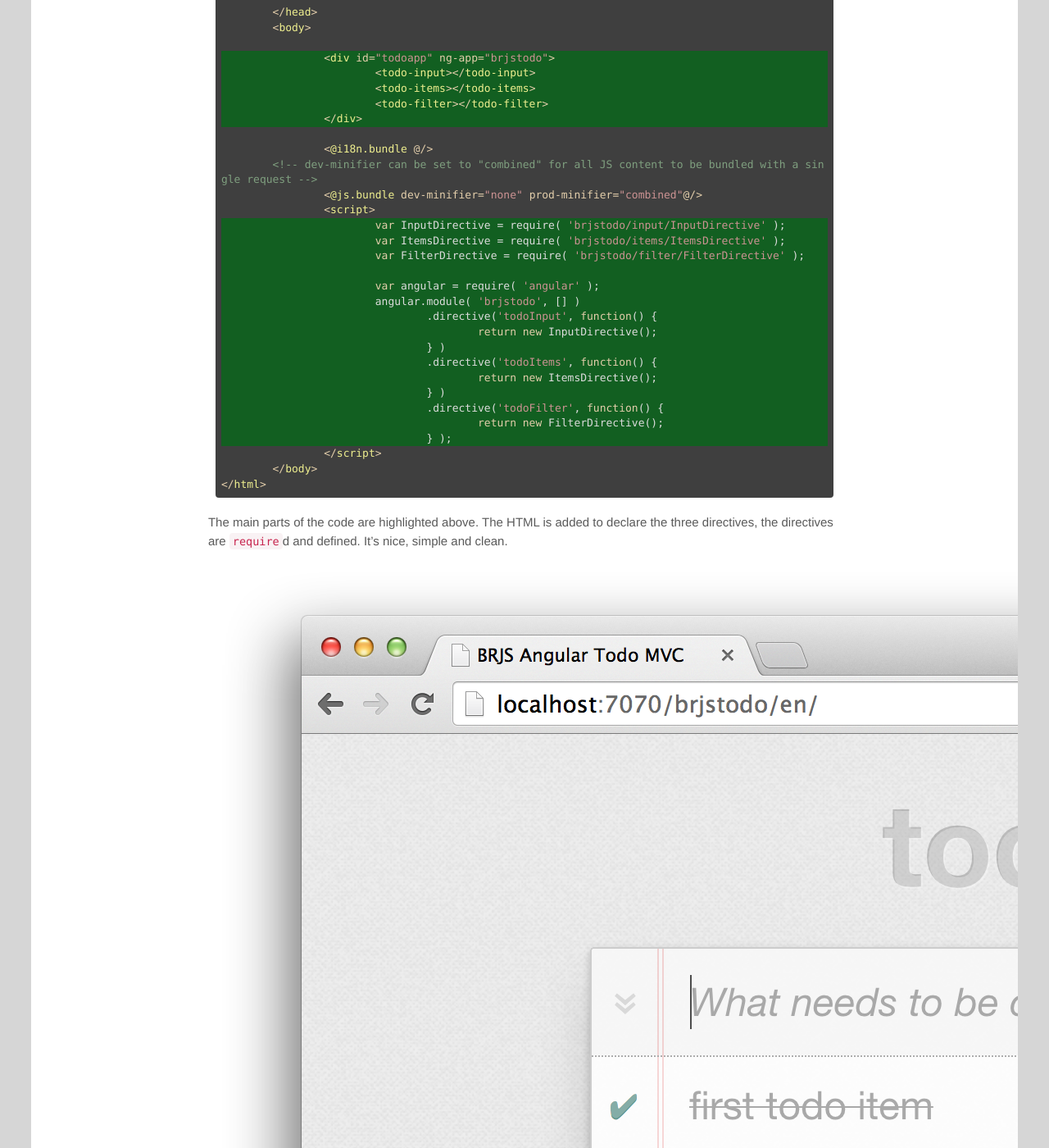
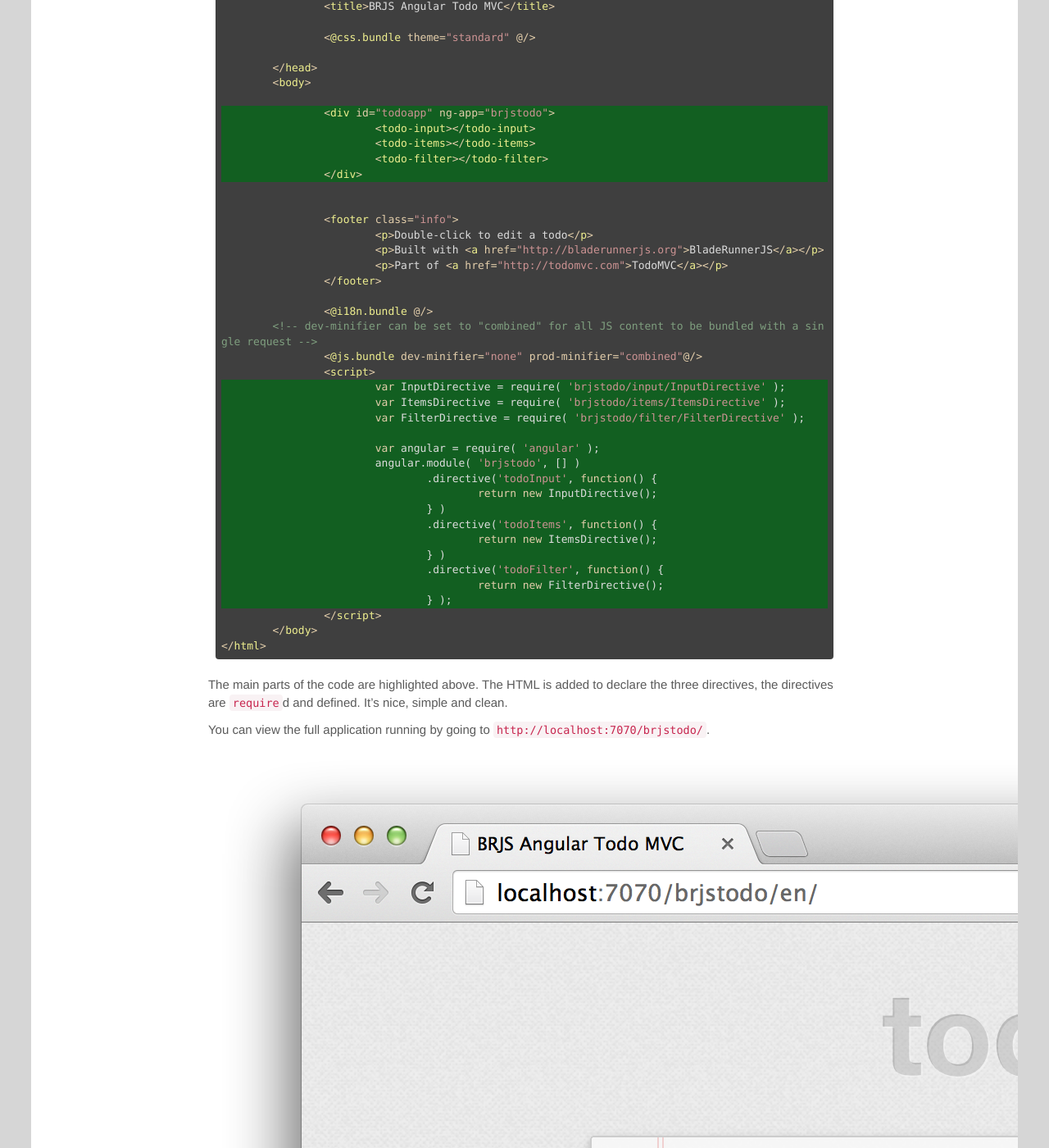
Before and after one commit to BladeRunnerJS/brjs-site, a Jekyll site: the page built from _posts/2014-09-01-using-angularjs-with-bladerunnerjs.md, in a window 1280 px wide and 1400 px high, scrolled down 18987 px. Shown: the whole window at 82% size. Built offline with Jekyll 4.4.1, drawn with Linux system fonts in a browser that asks for light colours; nearby versions of some CDN libraries; Markdown is read by kramdown in place of the engine named in the settings; comment, search, counter and statistics services are not loaded.

Commit message:
Angular blog updates

```diff
--- a/_posts/2014-09-01-using-angularjs-with-bladerunnerjs.md
+++ b/_posts/2014-09-01-using-angularjs-with-bladerunnerjs.md
@@ -677,6 +677,13 @@ Resulting in something like the following via `http://localhost:7070/brjstodo/de
 		</div>
 <!-- end of new code -->
 
+
+		<footer class="info">
+			<p>Double-click to edit a todo</p>
+			<p>Built with <a href="http://bladerunnerjs.org">BladeRunnerJS</a></p>
+			<p>Part of <a href="http://todomvc.com">TodoMVC</a></p>
+		</footer>
+
 		<@i18n.bundle @/>
     	<!-- dev-minifier can be set to "combined" for all JS content to be bundled with a single request -->
 		<@js.bundle dev-minifier="none" prod-minifier="combined"@/>
@@ -705,6 +712,8 @@ Resulting in something like the following via `http://localhost:7070/brjstodo/de
 
 The main parts of the code are highlighted above. The HTML is added to declare the three directives, the directives are `require`d and defined. It's nice, simple and clean.
 
+You can view the full application running by going to `http://localhost:7070/brjstodo/`.
+
 <a href="http://bladerunnerjs.github.io/brjs-todomvc-angular/"><img src="/blog/img/brjs-angular-tutorial/brjs-angular-todomvc.png" /></a>
 
 ## Conclusion
```
Also changed, not shown: blog/img/brjs-angular-tutorial/brjs-plus-angular-250.png (added), blog/img/brjs-angular-tutorial/brjs-plus-angular.png (added).
